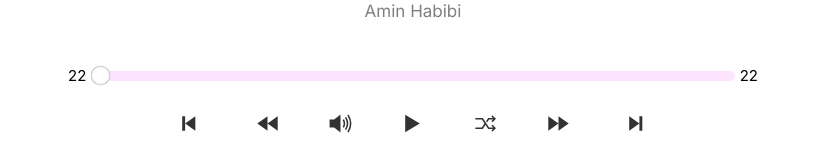
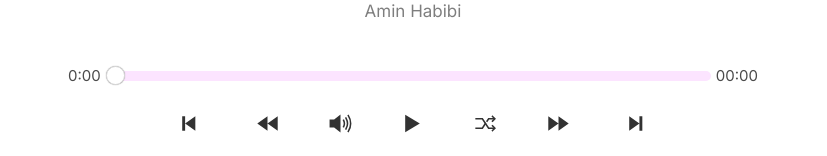
Before and after one commit to reza-sadeghzadeh/music-player, a React (Create React App) app: page / in a window 1280 px wide. Shown: the part 561-717 px from the top of the page, without its empty margins (227-1054 px from the left). Built offline with nearby package versions, Linux system fonts and the light colour scheme.

Commit message:
current song info indicator add

```diff
--- a/src/components/Player.jsx
+++ b/src/components/Player.jsx
@@ -78,6 +78,20 @@ function Player({
     audioRef.current.volume = e;
   };
 
+  const songPlayInfo = {
+    minute: audioRef.current
+      ? Math.floor(audioRef.current.currentTime / 60)
+      : 0,
+    second: audioRef.current
+      ? Math.floor(audioRef.current.currentTime % 60)
+      : 0,
+    duration: audioRef.current
+      ? `${Math.floor(audioRef.current.duration / 60)}:${Math.floor(
+          audioRef.current.duration % 60
+        )}`
+      : 0,
+  };
+
   return (
     <Div>
       <Alert controlVol={controlVol} audioRef={audioRef} />
@@ -91,7 +105,12 @@ function Player({
         </div>
         <div className="container__controls">
           <div className="container__controls-inp flex-center">
-            <h3>22</h3>
+            <h3>
+              {songPlayInfo.minute}:
+              {songPlayInfo.second < 10
+                ? `0${songPlayInfo.second}`
+                : songPlayInfo.second}
+            </h3>
             <input
               min="0"
               step="0.25"
@@ -102,7 +121,11 @@ function Player({
               name="controls-range"
               id="controls-range"
             />
-            <h3>22</h3>
+            <h3>
+              {songPlayInfo.duration !== "NaN:NaN"
+                ? songPlayInfo.duration
+                : "00:00"}
+            </h3>
           </div>
 
           <div className="container__controls__options flex-center">
@@ -273,6 +296,7 @@ const Div = styled.div`
         width: 100%;
         h3 {
           margin: 0 0.5rem;
+          opacity: 0.7;
         }
       }
       margin: 4rem 0;
@@ -294,7 +318,6 @@ const Div = styled.div`
         width: 100%;
         height: 10px;
         cursor: pointer;
-        animate: 0.2s;
         box-shadow: 0px 0px 0px #000000;
         background: #fce4ff;
         border-radius: 50px;
@@ -318,7 +341,6 @@ const Div = styled.div`
         width: 100%;
         height: 10px;
         cursor: pointer;
-        animate: 0.2s;
         box-shadow: 0px 0px 0px #000000;
         background: #fce4ff;
         border-radius: 50px;
@@ -337,7 +359,6 @@ const Div = styled.div`
         width: 100%;
         height: 10px;
         cursor: pointer;
-        animate: 0.2s;
         background: transparent;
         border-color: transparent;
         color: transparent;
```
